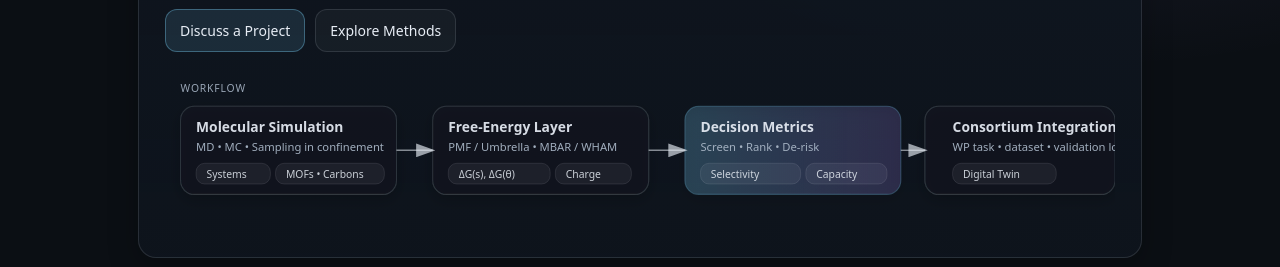
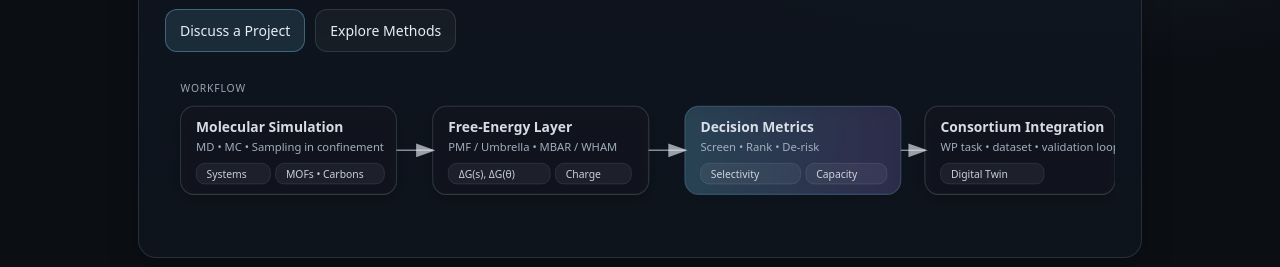
Before and after one commit to Gotzias/calyx-molecular, a plain HTML site: page index.html in a window 1280 px wide. Shown: the part 351-618 px from the top of the page. Drawn offline with Linux system fonts and the light colour scheme.

Commit message:
Update index.html

```diff
--- a/index.html
+++ b/index.html
@@ -276,11 +276,11 @@
     </g>
 
     <!-- Box 4: Integration -->
-    <text x="912" y="72" class="t1">Consortium Integration</text>
-    <text x="912" y="94" class="t2">WP task • dataset • validation loop</text>
+    <text x="898" y="72" class="t1">Consortium Integration</text>
+    <text x="898" y="94" class="t2">WP task • dataset • validation loop</text>
     <g>
-      <rect class="chip" x="912" y="108" width="120" height="24" rx="10"></rect>
-      <text class="chipT" x="924" y="125">Digital Twin</text>
+      <rect class="chip" x="898" y="108" width="120" height="24" rx="10"></rect>
+      <text class="chipT" x="910" y="125">Digital Twin</text>
     </g>
   </svg>
 </div>
```
